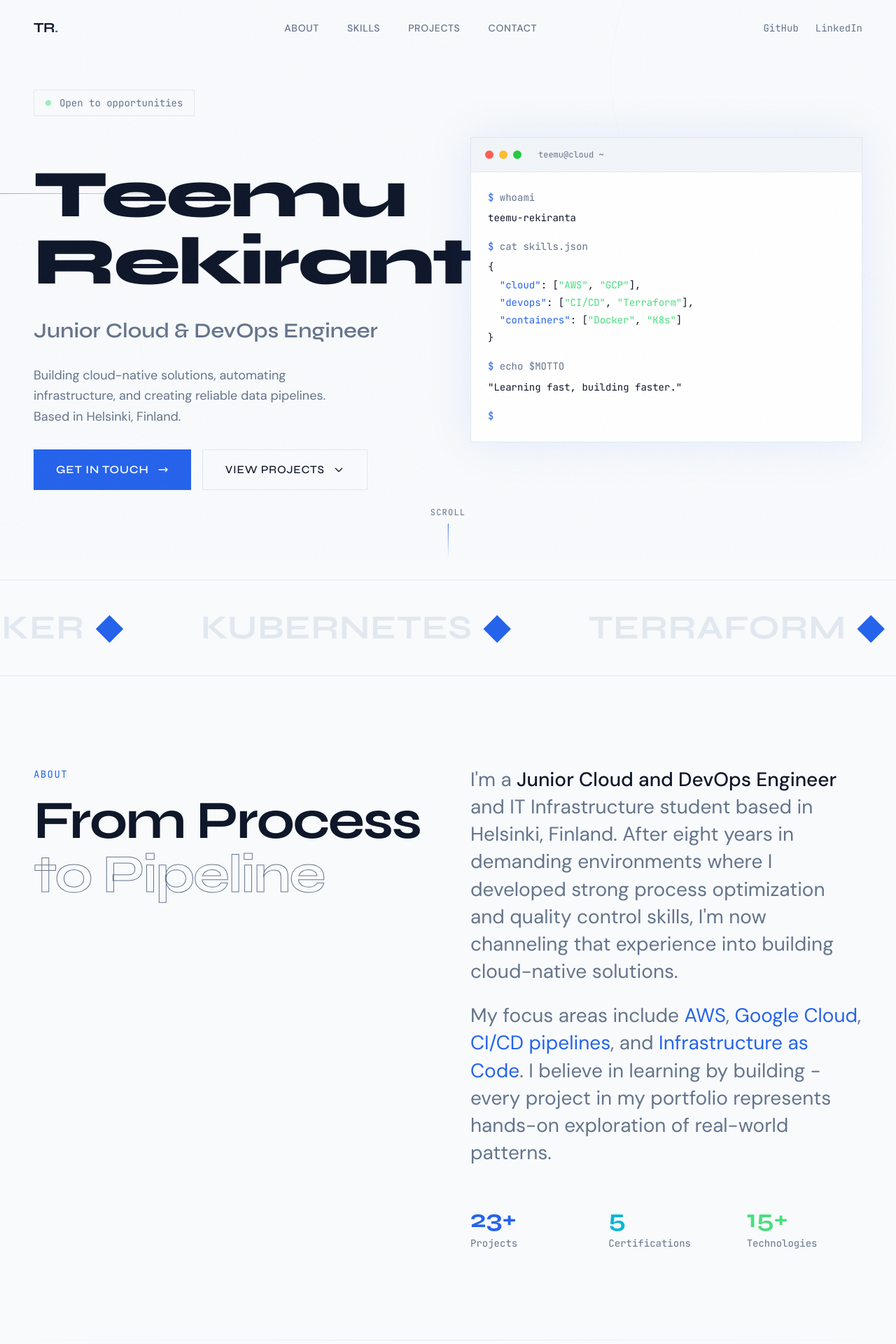
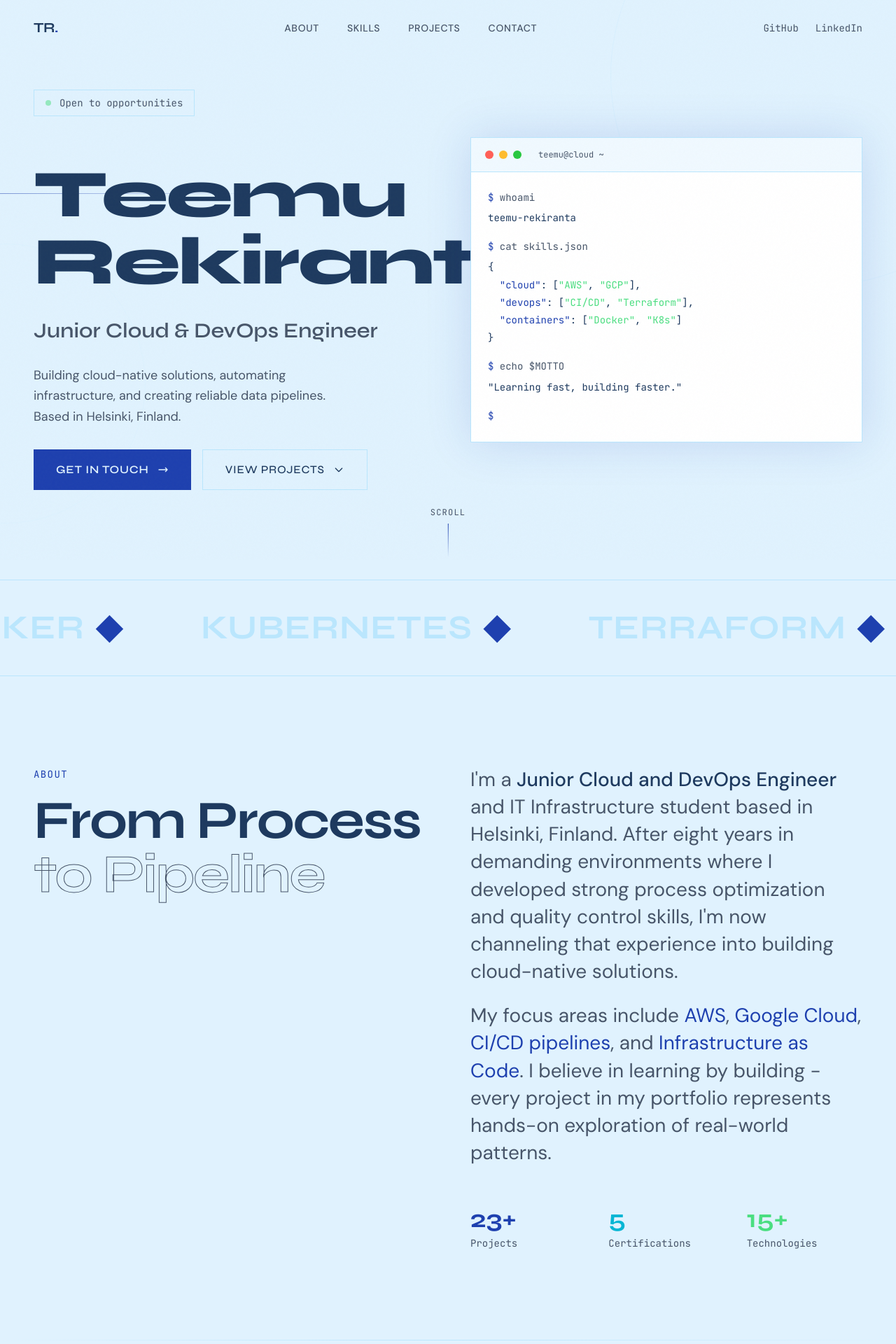
Before and after one commit to Rekiranta/Portfolio, a Next.js app: page / in a window 1280 px wide. Shown: the top 1920 px of the page at 70% size. Built offline with nearby package versions, Linux system fonts and the light colour scheme.

Commit message:
Update to faded blue background with dark blue text

```diff
--- a/app/globals.css
+++ b/app/globals.css
@@ -5,14 +5,14 @@
 @tailwind utilities;
 
 :root {
-  --color-bg: #f8fafc;
+  --color-bg: #e0f2fe;
   --color-surface: #ffffff;
-  --color-surface-2: #f1f5f9;
-  --color-accent: #2563eb;
-  --color-accent-2: #3b82f6;
-  --color-text: #0f172a;
-  --color-text-muted: #64748b;
-  --color-border: #e2e8f0;
+  --color-surface-2: #f0f9ff;
+  --color-accent: #1e40af;
+  --color-accent-2: #2563eb;
+  --color-text: #1e3a5f;
+  --color-text-muted: #475569;
+  --color-border: #bae6fd;
   --font-display: 'Syne', sans-serif;
   --font-body: 'DM Sans', sans-serif;
   --font-mono: 'JetBrains Mono', monospace;
@@ -156,8 +156,8 @@ body {
 }
 
 @keyframes pulse-glow {
-  0%, 100% { box-shadow: 0 0 20px rgba(37, 99, 235, 0.2); }
-  50% { box-shadow: 0 0 40px rgba(37, 99, 235, 0.4); }
+  0%, 100% { box-shadow: 0 0 20px rgba(30, 64, 175, 0.2); }
+  50% { box-shadow: 0 0 40px rgba(30, 64, 175, 0.4); }
 }
 
 @keyframes cursor-blink {
@@ -232,7 +232,7 @@ body {
    ============================================ */
 
 .gradient-text {
-  background: linear-gradient(135deg, #2563eb 0%, #06b6d4 50%, #2563eb 100%);
+  background: linear-gradient(135deg, #1e40af 0%, #0891b2 50%, #1e40af 100%);
   background-size: 200% auto;
   -webkit-background-clip: text;
   -webkit-text-fill-color: transparent;
@@ -258,7 +258,7 @@ body {
 }
 
 .glow-accent {
-  box-shadow: 0 0 60px rgba(37, 99, 235, 0.1);
+  box-shadow: 0 0 60px rgba(30, 64, 175, 0.15);
 }
 
 .text-stroke {
--- a/app/page.tsx
+++ b/app/page.tsx
@@ -87,11 +87,11 @@ export default function Home() {
       <div className="noise-overlay" />
 
       {/* Header */}
-      <header className={`fixed top-0 left-0 right-0 z-50 transition-all duration-300 ${scrolled ? "bg-[#f8fafc]/95 backdrop-blur-md border-b border-[#e2e8f0]" : ""}`}>
+      <header className={`fixed top-0 left-0 right-0 z-50 transition-all duration-300 ${scrolled ? "bg-[#e0f2fe]/95 backdrop-blur-md border-b border-[#bae6fd]" : ""}`}>
         <div className="max-w-7xl mx-auto px-6 lg:px-12">
           <div className="flex items-center justify-between h-20">
             <a href="#" className="font-display text-xl font-bold tracking-tight">
-              TR<span className="text-[#2563eb]">.</span>
+              TR<span className="text-[#1e40af]">.</span>
             </a>
 
             <nav className="hidden lg:flex items-center gap-10">
@@ -111,7 +111,7 @@ export default function Home() {
               </a>
             </div>
 
-            <button onClick={() => setMobileMenuOpen(true)} className="lg:hidden p-2 text-[#64748b] hover:text-[#0f172a] transition">
+            <button onClick={() => setMobileMenuOpen(true)} className="lg:hidden p-2 text-[#475569] hover:text-[#1e3a5f] transition">
               <svg className="w-6 h-6" fill="none" viewBox="0 0 24 24" stroke="currentColor">
                 <path strokeLinecap="round" strokeLinejoin="round" strokeWidth={1.5} d="M4 6h16M4 12h16M4 18h16" />
               </svg>
@@ -120,7 +120,7 @@ export default function Home() {
         </div>
       </header>
 
-      <main className="bg-[#f8fafc] text-[#0f172a] min-h-screen">
+      <main className="bg-[#e0f2fe] text-[#1e3a5f] min-h-screen">
         {/* ================================================================
             HERO SECTION
             ================================================================ */}
@@ -137,9 +137,9 @@ export default function Home() {
               {/* Left Column - Text */}
               <div className="space-y-8">
                 <div className="animate-fade-up">
-                  <div className="inline-flex items-center gap-3 px-4 py-2 border border-[#e2e8f0] mb-8">
+                  <div className="inline-flex items-center gap-3 px-4 py-2 border border-[#bae6fd] mb-8">
                     <span className="w-2 h-2 rounded-full bg-[#4ade80] animate-pulse" />
-                    <span className="font-mono text-sm text-[#64748b]">Open to opportunities</span>
+                    <span className="font-mono text-sm text-[#475569]">Open to opportunities</span>
                   </div>
                 </div>
 
@@ -150,13 +150,13 @@ export default function Home() {
                 </h1>
 
                 <div className="animate-fade-up delay-200">
-                  <p className="font-display text-2xl lg:text-3xl font-semibold text-[#64748b]">
+                  <p className="font-display text-2xl lg:text-3xl font-semibold text-[#475569]">
                     Junior Cloud & DevOps Engineer
                   </p>
                 </div>
 
                 <div className="animate-fade-up delay-300">
-                  <p className="text-lg text-[#64748b] max-w-md leading-relaxed">
+                  <p className="text-lg text-[#475569] max-w-md leading-relaxed">
                     Building cloud-native solutions, automating infrastructure, and creating reliable data pipelines.
                     Based in Helsinki, Finland.
                   </p>
@@ -185,7 +185,7 @@ export default function Home() {
                     <div className="terminal-dot bg-[#ff5f57]" />
                     <div className="terminal-dot bg-[#febc2e]" />
                     <div className="terminal-dot bg-[#28c840]" />
-                    <span className="ml-4 text-xs text-[#64748b]">teemu@cloud ~ </span>
+                    <span className="ml-4 text-xs text-[#475569]">teemu@cloud ~ </span>
                   </div>
                   <div className="terminal-body">
                     <div className="space-y-4">
@@ -197,11 +197,11 @@ export default function Home() {
                       <div>
                         <span className="terminal-prompt">$ </span>
                         <span className="terminal-command">cat skills.json</span>
-                        <div className="terminal-output mt-1 text-[#64748b]">
+                        <div className="terminal-output mt-1 text-[#475569]">
                           {`{`}<br />
-                          &nbsp;&nbsp;<span className="text-[#2563eb]">&quot;cloud&quot;</span>: [<span className="text-[#4ade80]">&quot;AWS&quot;</span>, <span className="text-[#4ade80]">&quot;GCP&quot;</span>],<br />
-                          &nbsp;&nbsp;<span className="text-[#2563eb]">&quot;devops&quot;</span>: [<span className="text-[#4ade80]">&quot;CI/CD&quot;</span>, <span className="text-[#4ade80]">&quot;Terraform&quot;</span>],<br />
-                          &nbsp;&nbsp;<span className="text-[#2563eb]">&quot;containers&quot;</span>: [<span className="text-[#4ade80]">&quot;Docker&quot;</span>, <span className="text-[#4ade80]">&quot;K8s&quot;</span>]<br />
+                          &nbsp;&nbsp;<span className="text-[#1e40af]">&quot;cloud&quot;</span>: [<span className="text-[#4ade80]">&quot;AWS&quot;</span>, <span className="text-[#4ade80]">&quot;GCP&quot;</span>],<br />
+                          &nbsp;&nbsp;<span className="text-[#1e40af]">&quot;devops&quot;</span>: [<span className="text-[#4ade80]">&quot;CI/CD&quot;</span>, <span className="text-[#4ade80]">&quot;Terraform&quot;</span>],<br />
+                          &nbsp;&nbsp;<span className="text-[#1e40af]">&quot;containers&quot;</span>: [<span className="text-[#4ade80]">&quot;Docker&quot;</span>, <span className="text-[#4ade80]">&quot;K8s&quot;</span>]<br />
                           {`}`}
                         </div>
                       </div>
@@ -212,7 +212,7 @@ export default function Home() {
                       </div>
                       <div className="flex items-center">
                         <span className="terminal-prompt">$ </span>
-                        <span className="w-2 h-5 bg-[#2563eb] cursor-blink ml-1" />
+                        <span className="w-2 h-5 bg-[#1e40af] cursor-blink ml-1" />
                       </div>
                     </div>
                   </div>
@@ -223,9 +223,9 @@ export default function Home() {
 
           {/* Scroll Indicator */}
           <div className="absolute bottom-8 left-1/2 -translate-x-1/2 animate-fade-in delay-700">
-            <div className="flex flex-col items-center gap-2 text-[#64748b]">
+            <div className="flex flex-col items-center gap-2 text-[#475569]">
               <span className="font-mono text-xs uppercase tracking-widest">Scroll</span>
-              <div className="w-px h-12 bg-gradient-to-b from-[#2563eb] to-transparent" />
+              <div className="w-px h-12 bg-gradient-to-b from-[#1e40af] to-transparent" />
             </div>
           </div>
         </section>
@@ -233,7 +233,7 @@ export default function Home() {
         {/* ================================================================
             MARQUEE SECTION
             ================================================================ */}
-        <section className="py-8 border-y border-[#e2e8f0] overflow-hidden">
+        <section className="py-8 border-y border-[#bae6fd] overflow-hidden">
           <div className="marquee-container">
             <div className="marquee-track">
               {[...techStack, ...techStack].map((tech, i) => (
@@ -253,39 +253,39 @@ export default function Home() {
           <div className="max-w-7xl mx-auto px-6 lg:px-12">
             <div className="grid lg:grid-cols-2 gap-16 items-start">
               <div>
-                <span className="font-mono text-sm text-[#2563eb] uppercase tracking-widest">About</span>
+                <span className="font-mono text-sm text-[#1e40af] uppercase tracking-widest">About</span>
                 <h2 className="font-display text-huge font-bold mt-4 tracking-tight">
                   From Process<br />
-                  <span className="text-stroke text-[#64748b]">to Pipeline</span>
+                  <span className="text-stroke text-[#475569]">to Pipeline</span>
                 </h2>
               </div>
 
               <div className="space-y-6">
-                <p className="text-editorial text-[#64748b] leading-relaxed">
-                  I&apos;m a <span className="text-[#0f172a] font-medium">Junior Cloud and DevOps Engineer</span> and
+                <p className="text-editorial text-[#475569] leading-relaxed">
+                  I&apos;m a <span className="text-[#1e3a5f] font-medium">Junior Cloud and DevOps Engineer</span> and
                   IT Infrastructure student based in Helsinki, Finland. After eight years in demanding environments
                   where I developed strong process optimization and quality control skills, I&apos;m now channeling
                   that experience into building cloud-native solutions.
                 </p>
-                <p className="text-editorial text-[#64748b] leading-relaxed">
-                  My focus areas include <span className="text-[#2563eb]">AWS</span>, <span className="text-[#2563eb]">Google Cloud</span>,
-                  <span className="text-[#2563eb]"> CI/CD pipelines</span>, and <span className="text-[#2563eb]">Infrastructure as Code</span>.
+                <p className="text-editorial text-[#475569] leading-relaxed">
+                  My focus areas include <span className="text-[#1e40af]">AWS</span>, <span className="text-[#1e40af]">Google Cloud</span>,
+                  <span className="text-[#1e40af]"> CI/CD pipelines</span>, and <span className="text-[#1e40af]">Infrastructure as Code</span>.
                   I believe in learning by building - every project in my portfolio represents hands-on exploration
                   of real-world patterns.
                 </p>
 
                 <div className="pt-8 grid sm:grid-cols-3 gap-8">
                   <div>
-                    <div className="font-display text-4xl font-bold text-[#2563eb]">23+</div>
-                    <div className="font-mono text-sm text-[#64748b] mt-1">Projects</div>
+                    <div className="font-display text-4xl font-bold text-[#1e40af]">23+</div>
+                    <div className="font-mono text-sm text-[#475569] mt-1">Projects</div>
                   </div>
                   <div>
                     <div className="font-display text-4xl font-bold text-[#06b6d4]">5</div>
-                    <div className="font-mono text-sm text-[#64748b] mt-1">Certifications</div>
+                    <div className="font-mono text-sm text-[#475569] mt-1">Certifications</div>
                   </div>
                   <div>
                     <div className="font-display text-4xl font-bold text-[#4ade80]">15+</div>
-                    <div className="font-mono text-sm text-[#64748b] mt-1">Technologies</div>
+                    <div className="font-mono text-sm text-[#475569] mt-1">Technologies</div>
                   </div>
                 </div>
               </div>
@@ -301,7 +301,7 @@ export default function Home() {
         <section id="skills" className="py-32">
           <div className="max-w-7xl mx-auto px-6 lg:px-12">
             <div className="text-center mb-16">
-              <span className="font-mono text-sm text-[#2563eb] uppercase tracking-widest">Expertise</span>
+              <span className="font-mono text-sm text-[#1e40af] uppercase tracking-widest">Expertise</span>
               <h2 className="font-display text-huge font-bold mt-4 tracking-tight">
                 Tech Stack
               </h2>
@@ -322,8 +322,8 @@ export default function Home() {
               <div className="grid sm:grid-cols-2 lg:grid-cols-3 gap-4">
                 {certifications.map((cert) => (
                   <div key={cert.name} className="cert-card">
-                    <h4 className="font-medium text-[#0f172a]">{cert.name}</h4>
-                    <p className="font-mono text-xs text-[#64748b] mt-1">{cert.issuer}</p>
+                    <h4 className="font-medium text-[#1e3a5f]">{cert.name}</h4>
+                    <p className="font-mono text-xs text-[#475569] mt-1">{cert.issuer}</p>
                   </div>
                 ))}
               </div>
@@ -340,11 +340,11 @@ export default function Home() {
           <div className="max-w-7xl mx-auto px-6 lg:px-12">
             <div className="flex flex-col lg:flex-row lg:items-end lg:justify-between gap-8 mb-12">
               <div>
-                <span className="font-mono text-sm text-[#2563eb] uppercase tracking-widest">Portfolio</span>
+                <span className="font-mono text-sm text-[#1e40af] uppercase tracking-widest">Portfolio</span>
                 <h2 className="font-display text-huge font-bold mt-4 tracking-tight">
                   Featured Projects
                 </h2>
-                <p className="text-[#64748b] mt-4 max-w-lg">
+                <p className="text-[#475569] mt-4 max-w-lg">
                   {projects.length} hands-on projects showcasing DevOps, data engineering, and cloud infrastructure skills.
                 </p>
               </div>
@@ -399,18 +399,18 @@ export default function Home() {
           <div className="max-w-7xl mx-auto px-6 lg:px-12">
             <div className="grid lg:grid-cols-2 gap-16">
               <div>
-                <span className="font-mono text-sm text-[#2563eb] uppercase tracking-widest">Contact</span>
+                <span className="font-mono text-sm text-[#1e40af] uppercase tracking-widest">Contact</span>
                 <h2 className="font-display text-huge font-bold mt-4 tracking-tight">
                   Let&apos;s Build<br />
                   <span className="gradient-text">Something Great</span>
                 </h2>
-                <p className="text-[#64748b] mt-6 max-w-md text-lg leading-relaxed">
+                <p className="text-[#475569] mt-6 max-w-md text-lg leading-relaxed">
                   I&apos;m currently looking for junior cloud and DevOps roles, internships,
                   or collaborative projects. If my work looks interesting, let&apos;s connect!
                 </p>
 
                 <div className="mt-8 flex items-center gap-4">
-                  <div className="w-px h-12 bg-[#e2e8f0]" />
+                  <div className="w-px h-12 bg-[#bae6fd]" />
                   <p className="font-display text-xl text-[#06b6d4] italic">
                     &quot;Learning fast, building faster.&quot;
                   </p>
@@ -425,8 +425,8 @@ export default function Home() {
                     </svg>
                   </div>
                   <div>
-                    <div className="font-mono text-xs text-[#64748b] uppercase tracking-wider">Email</div>
-                    <div className="font-medium mt-1 group-hover:text-[#2563eb] transition">Teemu.Rekiranta1@gmail.com</div>
+                    <div className="font-mono text-xs text-[#475569] uppercase tracking-wider">Email</div>
+                    <div className="font-medium mt-1 group-hover:text-[#1e40af] transition">Teemu.Rekiranta1@gmail.com</div>
                   </div>
                 </a>
 
@@ -437,8 +437,8 @@ export default function Home() {
                     </svg>
                   </div>
                   <div>
-                    <div className="font-mono text-xs text-[#64748b] uppercase tracking-wider">LinkedIn</div>
-                    <div className="font-medium mt-1 group-hover:text-[#2563eb] transition">teemurekiranta</div>
+                    <div className="font-mono text-xs text-[#475569] uppercase tracking-wider">LinkedIn</div>
+                    <div className="font-medium mt-1 group-hover:text-[#1e40af] transition">teemurekiranta</div>
                   </div>
                 </a>
 
@@ -449,8 +449,8 @@ export default function Home() {
                     </svg>
                   </div>
                   <div>
-                    <div className="font-mono text-xs text-[#64748b] uppercase tracking-wider">GitHub</div>
-                    <div className="font-medium mt-1 group-hover:text-[#2563eb] transition">Rekiranta</div>
+                    <div className="font-mono text-xs text-[#475569] uppercase tracking-wider">GitHub</div>
+                    <div className="font-medium mt-1 group-hover:text-[#1e40af] transition">Rekiranta</div>
                   </div>
                 </a>
 
@@ -462,7 +462,7 @@ export default function Home() {
                     </svg>
                   </div>
                   <div>
-                    <div className="font-mono text-xs text-[#64748b] uppercase tracking-wider">Location</div>
+                    <div className="font-mono text-xs text-[#475569] uppercase tracking-wider">Location</div>
                     <div className="font-medium mt-1">Helsinki, Finland</div>
                   </div>
                 </div>
@@ -474,12 +474,12 @@ export default function Home() {
         {/* ================================================================
             FOOTER
             ================================================================ */}
-        <footer className="border-t border-[#e2e8f0] py-12">
+        <footer className="border-t border-[#bae6fd] py-12">
           <div className="max-w-7xl mx-auto px-6 lg:px-12">
             <div className="flex flex-col md:flex-row items-center justify-between gap-6">
               <div className="flex items-center gap-4">
-                <span className="font-display text-xl font-bold">TR<span className="text-[#2563eb]">.</span></span>
-                <span className="text-[#64748b] text-sm">© {new Date().getFullYear()} Teemu Rekiranta</span>
+                <span className="font-display text-xl font-bold">TR<span className="text-[#1e40af]">.</span></span>
+                <span className="text-[#475569] text-sm">© {new Date().getFullYear()} Teemu Rekiranta</span>
               </div>
               <div className="flex items-center gap-8">
                 <a href="https://github.com/Rekiranta" target="_blank" rel="noreferrer" className="link-underline text-sm">GitHub</a>
@@ -496,8 +496,8 @@ export default function Home() {
       <div className={`mobile-menu ${mobileMenuOpen ? "open" : ""}`}>
         <div className="p-6">
           <div className="flex items-center justify-between mb-12">
-            <span className="font-display text-xl font-bold">TR<span className="text-[#2563eb]">.</span></span>
-            <button onClick={() => setMobileMenuOpen(false)} className="p-2 text-[#64748b] hover:text-[#0f172a]">
+            <span className="font-display text-xl font-bold">TR<span className="text-[#1e40af]">.</span></span>
+            <button onClick={() => setMobileMenuOpen(false)} className="p-2 text-[#475569] hover:text-[#1e3a5f]">
               <svg className="w-6 h-6" fill="none" viewBox="0 0 24 24" stroke="currentColor">
                 <path strokeLinecap="round" strokeLinejoin="round" strokeWidth={1.5} d="M6 18L18 6M6 6l12 12" />
               </svg>
@@ -509,17 +509,17 @@ export default function Home() {
                 key={item}
                 href={`#${item.toLowerCase()}`}
                 onClick={() => setMobileMenuOpen(false)}
-                className="block font-display text-2xl font-semibold hover:text-[#2563eb] transition"
+                className="block font-display text-2xl font-semibold hover:text-[#1e40af] transition"
               >
                 {item}
               </a>
             ))}
           </nav>
-          <div className="mt-12 pt-8 border-t border-[#e2e8f0] space-y-4">
-            <a href="https://github.com/Rekiranta" target="_blank" rel="noreferrer" className="block font-mono text-sm text-[#64748b] hover:text-[#2563eb]">
+          <div className="mt-12 pt-8 border-t border-[#bae6fd] space-y-4">
+            <a href="https://github.com/Rekiranta" target="_blank" rel="noreferrer" className="block font-mono text-sm text-[#475569] hover:text-[#1e40af]">
               GitHub →
             </a>
-            <a href="https://linkedin.com/in/teemurekiranta" target="_blank" rel="noreferrer" className="block font-mono text-sm text-[#64748b] hover:text-[#2563eb]">
+            <a href="https://linkedin.com/in/teemurekiranta" target="_blank" rel="noreferrer" className="block font-mono text-sm text-[#475569] hover:text-[#1e40af]">
               LinkedIn →
             </a>
           </div>
@@ -564,20 +564,20 @@ function ProjectCard({ project, index }: { project: Project; index: number }) {
       <div className={`category-badge ${badgeClass[project.category]} mb-4`}>
         {project.category}
       </div>
-      <h3 className="font-display text-xl font-semibold group-hover:text-[#2563eb] transition pr-16">
+      <h3 className="font-display text-xl font-semibold group-hover:text-[#1e40af] transition pr-16">
         {project.title}
       </h3>
-      <p className="text-[#64748b] text-sm mt-3 leading-relaxed">
+      <p className="text-[#475569] text-sm mt-3 leading-relaxed">
         {project.description}
       </p>
       <div className="flex flex-wrap gap-2 mt-4">
         {project.tech.map((t) => (
-          <span key={t} className="text-xs font-mono text-[#64748b] bg-[#f1f5f9] px-2 py-1">
+          <span key={t} className="text-xs font-mono text-[#475569] bg-[#f0f9ff] px-2 py-1">
             {t}
           </span>
         ))}
       </div>
-      <div className="flex items-center gap-2 mt-6 text-sm font-medium text-[#2563eb] opacity-0 group-hover:opacity-100 transition">
+      <div className="flex items-center gap-2 mt-6 text-sm font-medium text-[#1e40af] opacity-0 group-hover:opacity-100 transition">
         View project
         <svg className="w-4 h-4" fill="none" viewBox="0 0 24 24" stroke="currentColor">
           <path strokeLinecap="round" strokeLinejoin="round" strokeWidth={2} d="M17 8l4 4m0 0l-4 4m4-4H3" />
```
